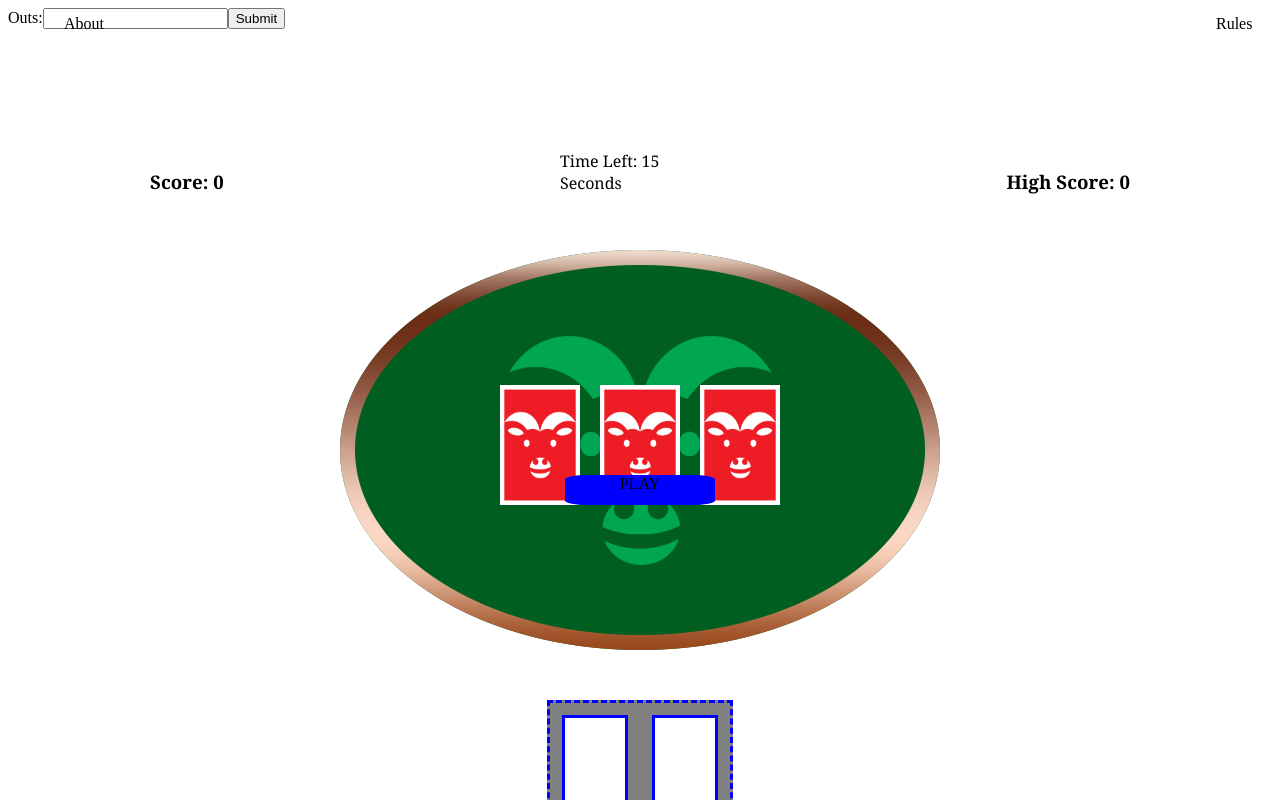
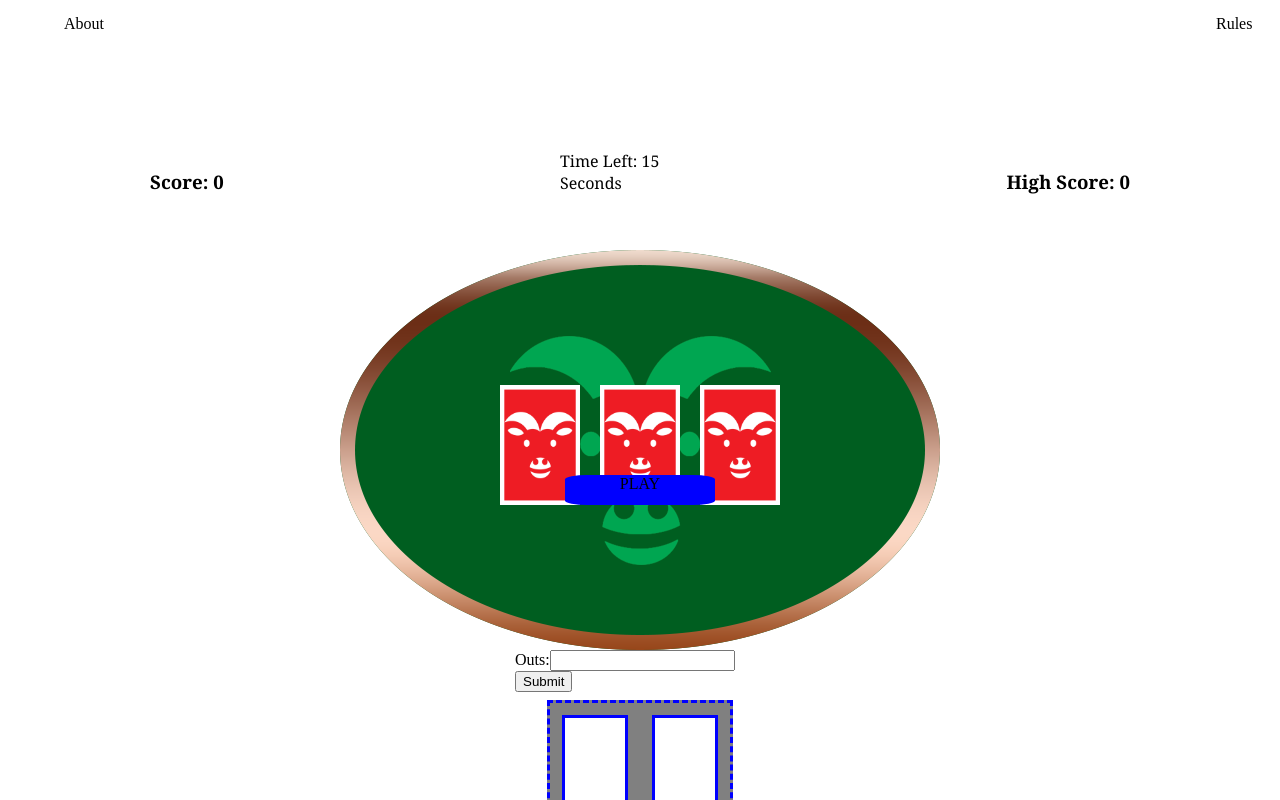
Before and after one commit to thecarlliu/225-project, a React (Create React App) app in the folder client/: page /home in a window 1280 px wide. Built offline with nearby package versions, Linux system fonts and the light colour scheme.

Commit message:
changes to input position

```diff
--- a/client/src/components/Input/Input.js
+++ b/client/src/components/Input/Input.js
@@ -24,7 +24,16 @@ class Input extends Component {
 
     render() {
         return (
-            <div>
+            <div style={{
+                width:"250px",
+                display:"flex",
+                position:"absolute",
+                margin:"auto",
+                left:0,
+                right:0,
+                top:"650px"
+
+            }}>
                 <form onSubmit={(e)=>{this.handleSubmit(e)}}>
                     <label>
                         Outs:
```
